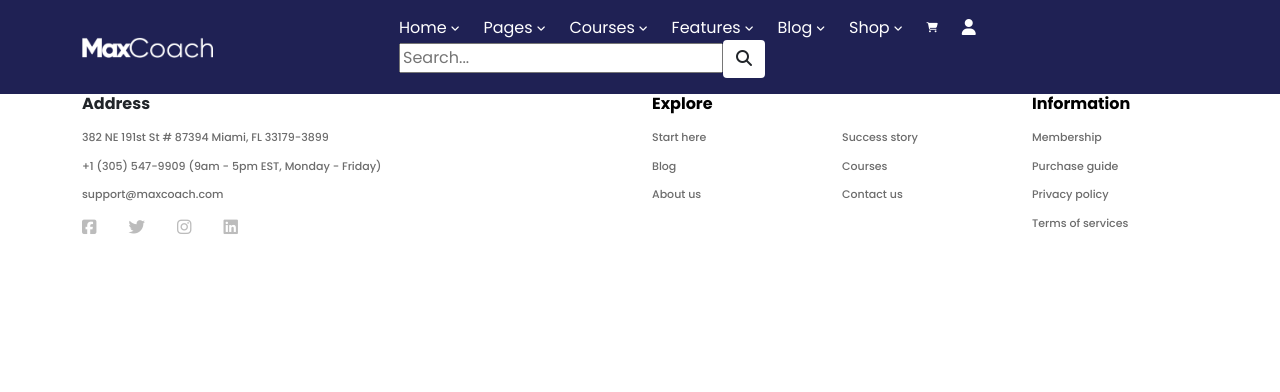
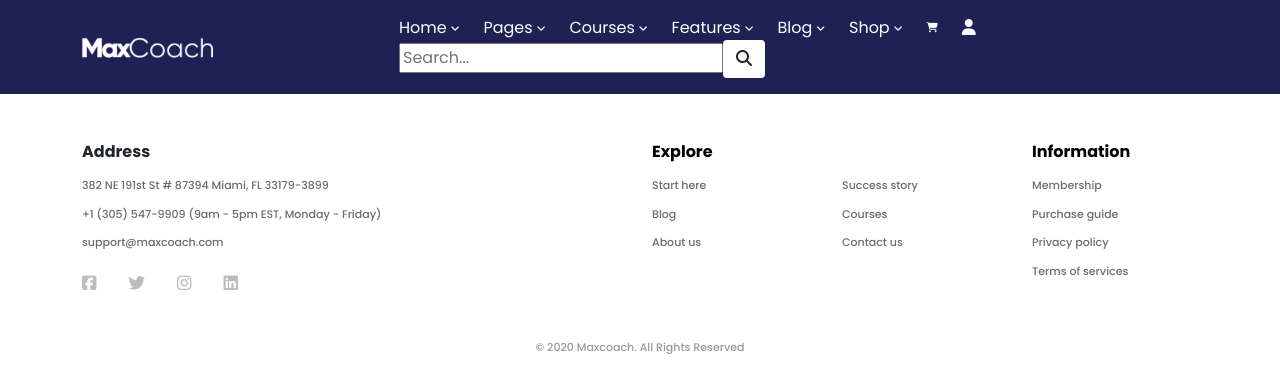
Before and after one commit to FernandoSilvera/proj-html-vuejs, a Vue app: page / in a window 1280 px wide. Shown: the top 392 px of the page. Built offline with nearby package versions, Linux system fonts and the light colour scheme.

Commit message:
Footer fixed. Copyright added.

```diff
--- a/src/components/TheFooter.vue
+++ b/src/components/TheFooter.vue
@@ -1,5 +1,5 @@
 <template>
-  <footer class="text-dark-gray">
+  <footer class="text-dark-gray py-5">
     <div class="container">
       <div class="row">
         <div class="col-6">
@@ -27,7 +27,7 @@
             <div><a href="support@maxcoach.com">support@maxcoach.com</a></div>
           </address>
 
-          <div>
+          <div class="mt-4">
             <a href="#"><i v-for="(socialIcon, i) in socialIcons" :key="i" :class="socialIcon" class="fa-xl"></i></a>
           </div>
         </div>
@@ -56,6 +56,8 @@
           </ul>
         </div>
       </div>
+
+      <div class="text-center text-medium-gray mt-5">&copy; 2020 Maxcoach. All Rights Reserved</div>
     </div>
   </footer>
 </template>
```
